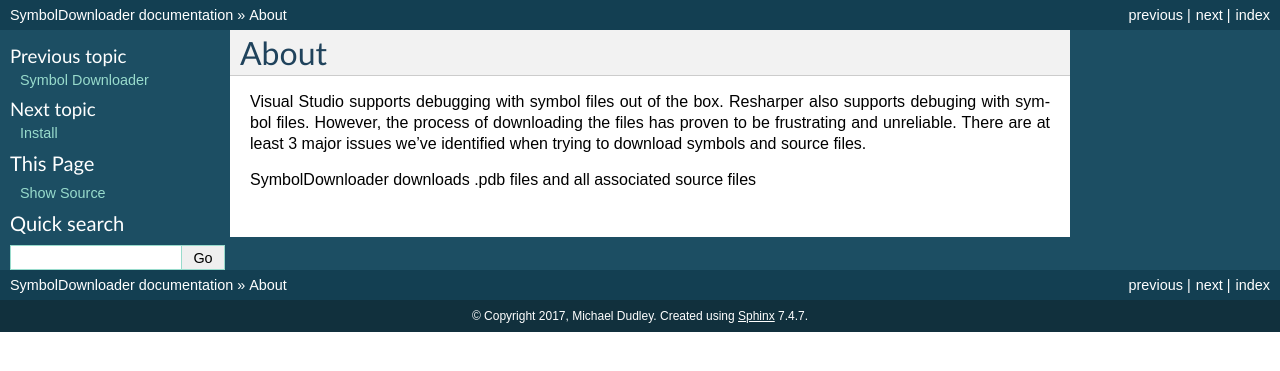
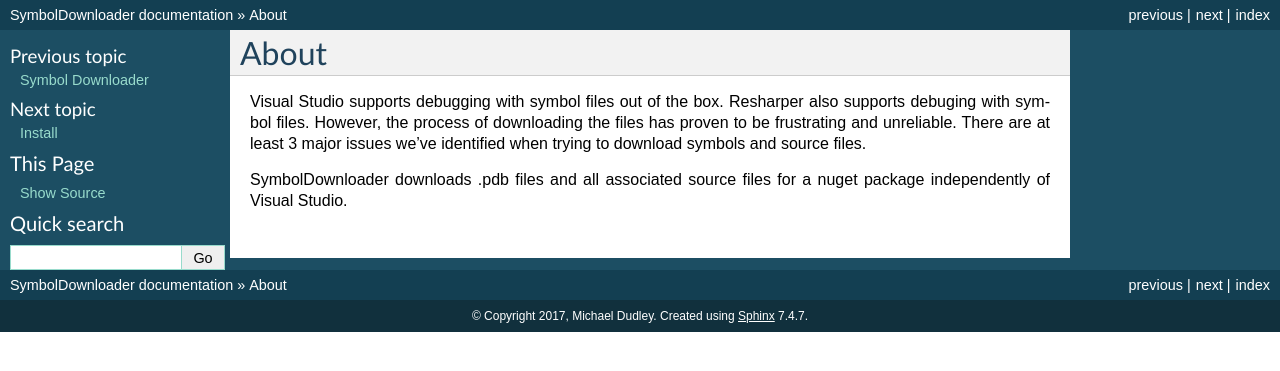
Before and after one commit to Miruken-DotNet/SymbolDownloader, a Sphinx documentation site: the page built from Doc/article/en-US/about.rst, in a window 1280 px wide. Shown: the top 371 px of the page. Built offline with Sphinx 7.4.7, drawn with Linux system fonts in a browser that asks for light colours.

Commit message:
Update about.rst

```diff
--- a/Doc/article/en-US/about.rst
+++ b/Doc/article/en-US/about.rst
@@ -5,4 +5,4 @@ About
 Visual Studio supports debugging with symbol files out of the box.  Resharper also supports debuging with symbol files.  However, the process of downloading the files has proven to be frustrating and unreliable.  There are at least 3 major issues we've identified when trying to download symbols and source files.
 
 
-SymbolDownloader downloads .pdb files and all associated source files
+SymbolDownloader downloads .pdb files and all associated source files for a nuget package independently of Visual Studio.
```
